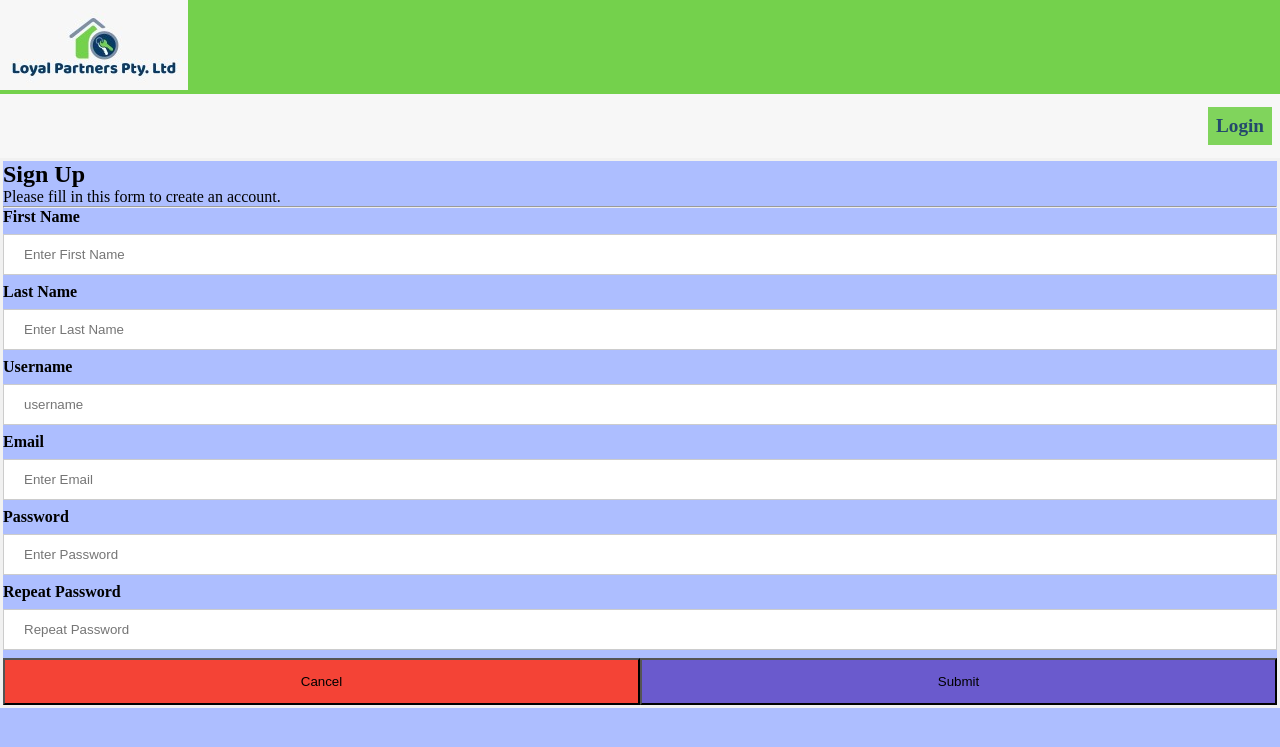
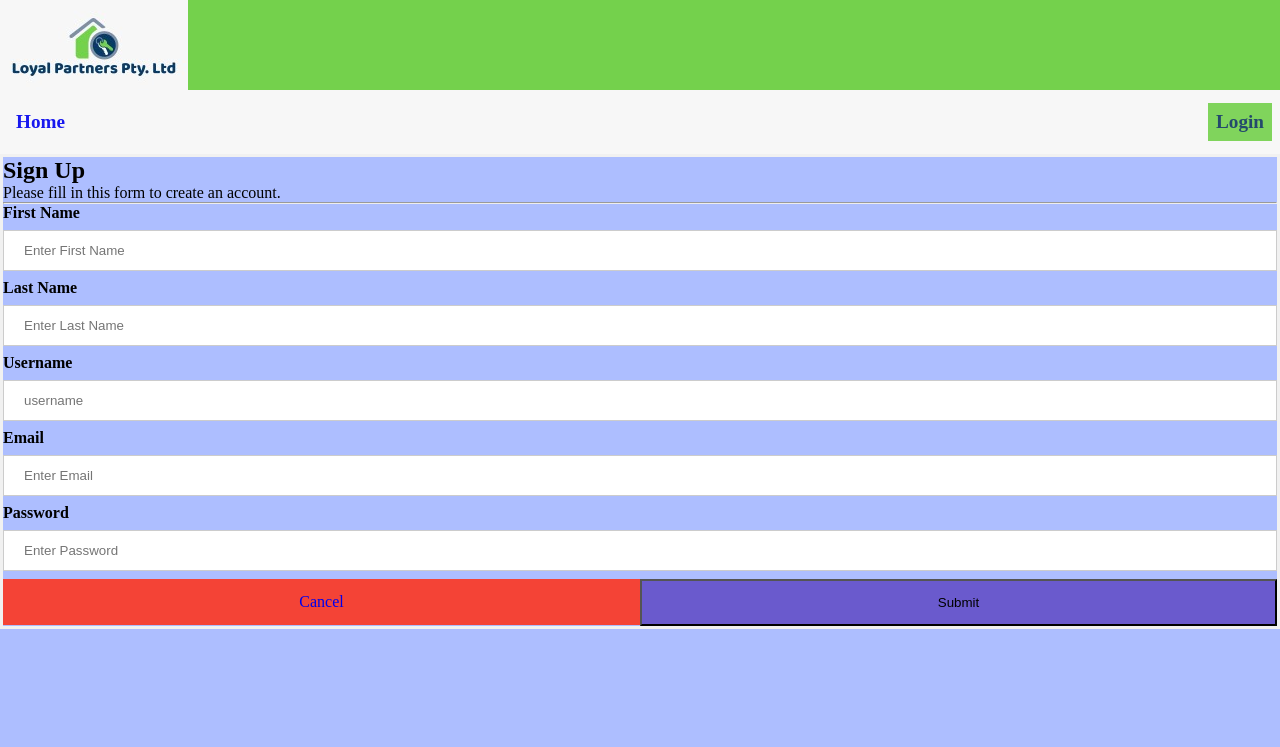
Before and after one commit to Image-Bhandari/Project500, a PHP site: page /index.php?page=register in a window 1280 px wide. Shown: the top 747 px of the page. Run offline with PHP 8.4, Linux system fonts and the light colour scheme; some libraries are stand-ins or nearby versions.

Commit message:
final changes

```diff
--- a/css/styles.css
+++ b/css/styles.css
@@ -13,7 +13,7 @@ header {
 nav {
   display: flex;
   flex-wrap: wrap;
-  justify-content: flex-end;
+  justify-content: space-between;
   align-items: center;
   padding: 0 0.5rem;
   background: #f7f7f7;
@@ -21,6 +21,9 @@ nav {
   position: relative;
 }
 
+.logo{
+  height: 90px;
+}
 /* notification */
 .dropdown {
   overflow: visible;
@@ -86,25 +89,26 @@ nav {
 }
 
 /* login / user ID info */
-.userinfo {
+.userinfo, .homepg {
   display: inherit;
   align-items: center;
   font-size: 1.2rem;
   color: #0e375e;
+  font-weight: 700;
 }
 
-.userinfo a {
+.userinfo a, .homepg a {
   text-decoration: none;
   text-transform: capitalize;
   padding: 0.5rem;
   opacity: 0.9;
 }
 
-.userinfo a:visited {
+.userinfo a:visited, .homepg a:visited {
   color: #0e375e;
 }
 
-.userinfo a:hover {
+.userinfo a:hover, .homepg a:hover {
   opacity: 1;
   color: #0578e6;
   text-decoration: underline;
@@ -232,6 +236,8 @@ input[type=text]:focus, input[type=email]:focus, input[type=password]:focus {
 /* Extra styles for the cancel button */
 .cancelbtn {
   background-color: #f44336;
+  text-align: center;
+  text-decoration: none;
 }
 
 /* Extra styles for signup button */
@@ -314,7 +320,7 @@ table a {
 .editbtn {
   padding: 1rem;
   cursor: pointer;
-  width: 5.2rem;
+  width: 10rem;
 }
 
 .profile h5 {
@@ -353,6 +359,7 @@ table a {
 }
 
 .messages {
+  min-height: 24rem;;
 	max-height: 25rem;
 	overflow: auto;
 }
--- a/pages/admin/registerstaff.php
+++ b/pages/admin/registerstaff.php
@@ -4,7 +4,6 @@
 
 	if(isset($_POST['registerstaff'])){
 		unset($_POST['registerstaff']);
-		unset($_POST['password-re']);
 		$connToInsert-> insert($_POST);
 		var_dump($_POST);
 		header('location:index.php?page=staff');
@@ -16,5 +15,5 @@
 		$data=$dataa->fetch();
 	}
 
-	$content = loadTemplate('../templates/admin/registerStaffTemplate.php', [''=>$data]);//load template
+	$content = loadTemplate('../templates/admin/registerStaffTemplate.php', []);//load template
 ?>
--- a/pages/users/register.php
+++ b/pages/users/register.php
@@ -5,7 +5,6 @@
 	if(isset($_POST['usersubmit'])){
 		// var_dump($_POST);
 		unset($_POST['usersubmit']);
-		unset($_POST['password-re']);
 		$connToInsert-> insert($_POST);
 		header('location:index.php?page=login');
 	}
--- a/templates/admin/homepageTemplate.php
+++ b/templates/admin/homepageTemplate.php
@@ -22,8 +22,8 @@
                 <a href="index.php?page=chat">Chat</a>
                 <?php
                 if((isset($_SESSION['login']) && $_SESSION['login'] == 1) && $_SESSION['username']=="admin"){
-                echo "<a href=index.php?page=notif>Create Notification</a>";
-                echo "<a href=index.php?page=staff>Add Staff</a>";
+                echo "<a href=index.php?page=notif>Manage Notifications</a>";
+                echo "<a href=index.php?page=staff>Staff Details</a>";
 
                 }
                 ?>
--- a/templates/admin/registerStaffTemplate.php
+++ b/templates/admin/registerStaffTemplate.php
@@ -20,8 +20,6 @@
             <label for="psw"><b>Password</b></label>
             <input type="password" placeholder="Enter Password" name="password" required>
 
-            <label for="psw-repeat"><b>Repeat Password</b></label>
-            <input type="password" placeholder="Repeat Password" name="password-re" required>
             <input type="hidden" name="role" value="staff">
 
             <div class="clearfix">
--- a/templates/users/homepage.php
+++ b/templates/users/homepage.php
@@ -16,15 +16,19 @@
 
         <nav>
 
-
+        <div class="homepg">
+            <a href="index.php">Home</a>
+            <?php
+                if(isset($_SESSION['login']) && $_SESSION['login'] == 1){
+                    echo '<a href="index.php?page=history">History</a>';
+                    echo '<a href="index.php?page=chatnow">Chat</a>';}
+            ?>
+        </div>
         <div class="userinfo">
-        <?php
-        if(isset($_SESSION['login']) && $_SESSION['login'] == 1){
-            echo '<b><a href="index.php?page=history">History</a></b>';
-            echo '<b>User:</b><a href="index.php?page=userprofile"> '. $_SESSION['username'] .'</a>';
-
-        ?>
-
+            <?php
+                if(isset($_SESSION['login']) && $_SESSION['login'] == 1){
+                    echo 'User:<a href="index.php?page=userprofile"> '. $_SESSION['username'] .'</a>';
+            ?>
             <!-- notification bell -->
             <div class="dropdown" id="dropdown">
                 <button class="dropbtn" onclick="myFunction()"><i class="fa fa-bell"></i></button>
--- a/templates/users/registerTemplate.php
+++ b/templates/users/registerTemplate.php
@@ -20,11 +20,9 @@
             <label for="psw"><b>Password</b></label>
             <input type="password" placeholder="Enter Password" name="password" required>
 
-            <label for="psw-repeat"><b>Repeat Password</b></label>
-            <input type="password" placeholder="Repeat Password" name="password-re" required>
             <input type="hidden" name="role" value="user">
             <div class="clearfix">
-                <input type="button" class="cancelbtn" name="cancelbtn" value="Cancel">
+                <a class="cancelbtn" href="index.php">Cancel</a>
                 <input type="submit" class="signupbtn" name="usersubmit" value="Submit">
             </div>
         </div>
```
